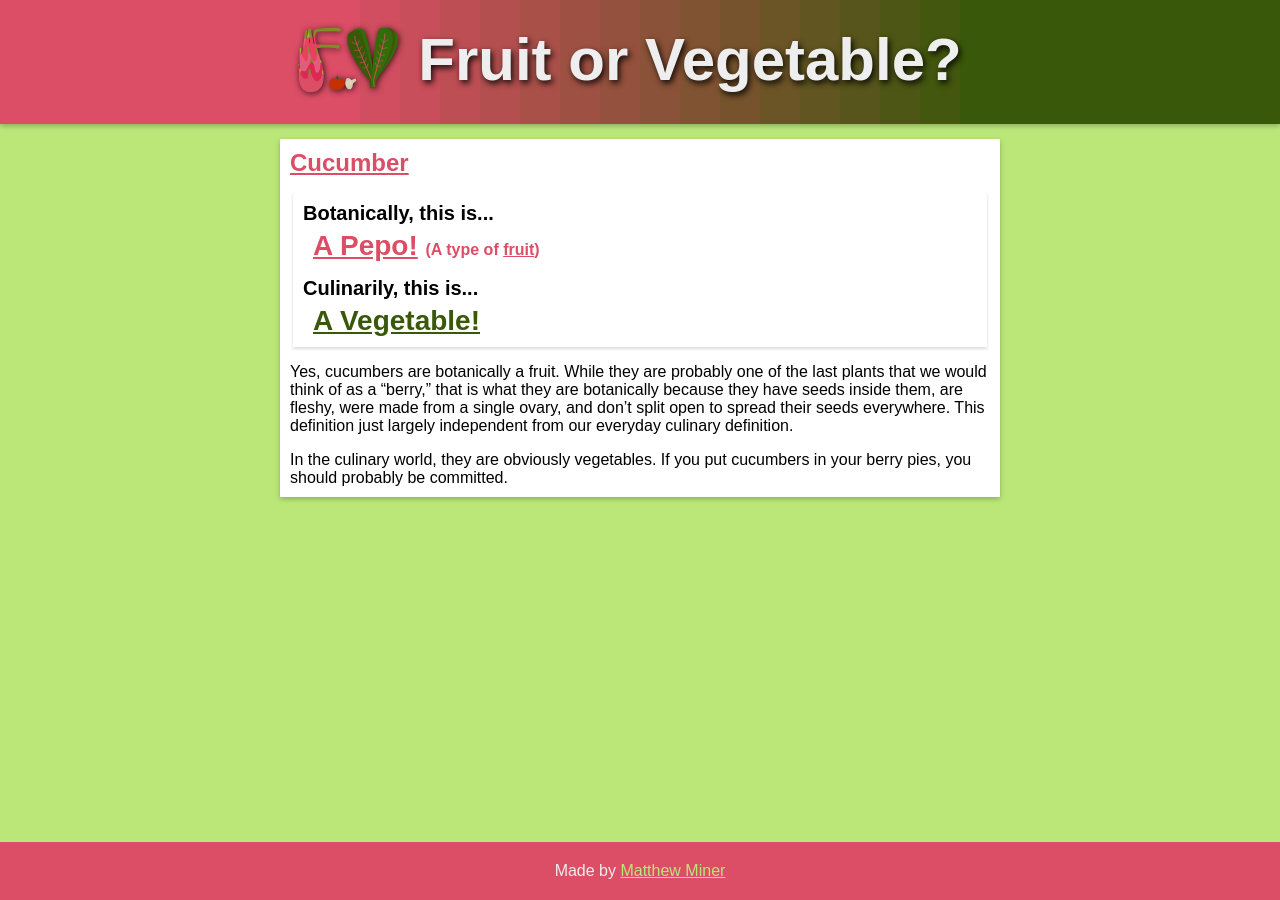
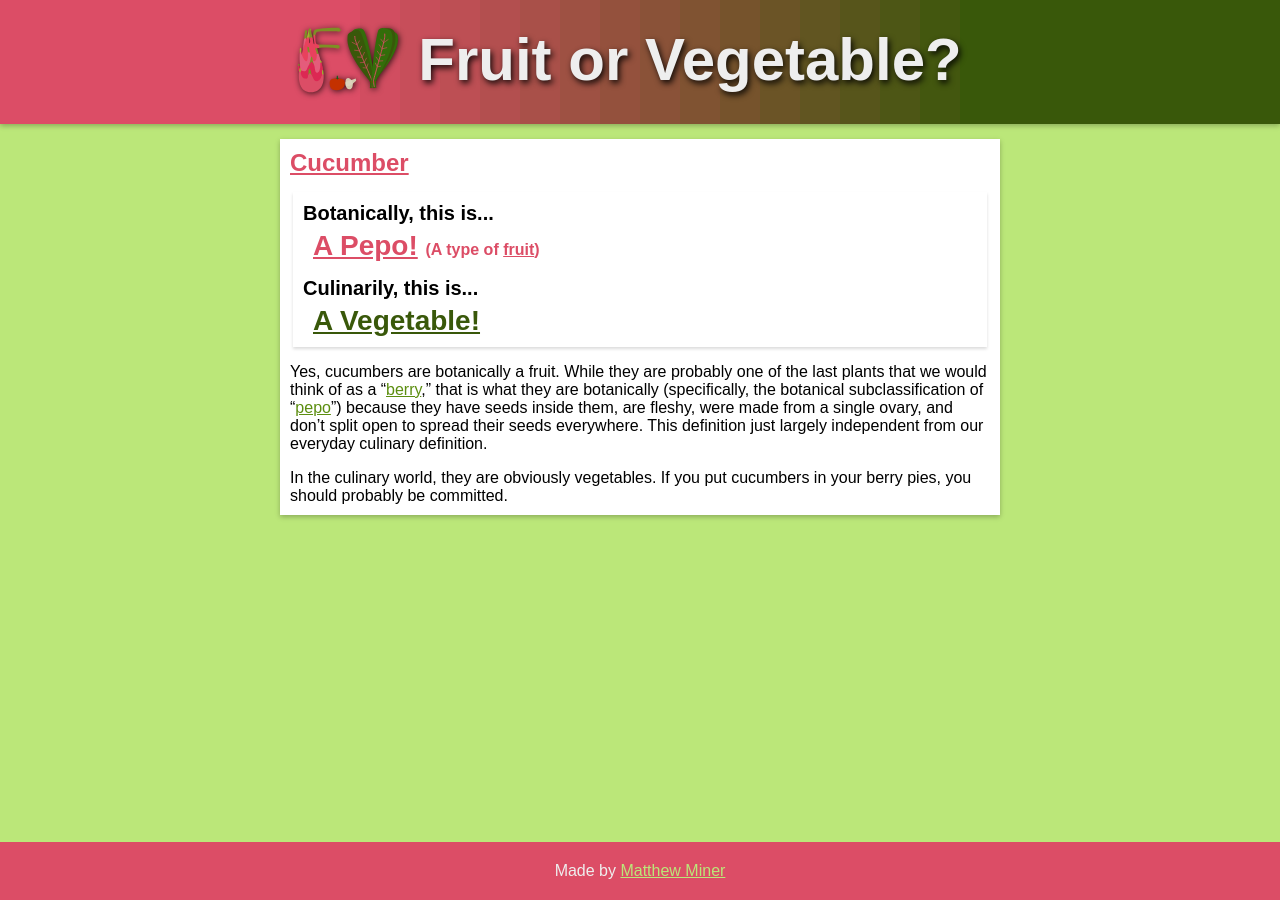
Before and after one commit to mminer237/fruitorvegetable, a Jekyll site: the page built from _items/cucumber.md, in a window 1280 px wide. Built offline with Jekyll 4.4.1, drawn with Linux system fonts in a browser that asks for light colours.

Commit message:
Added some more elaboration on pepos

```diff
--- a/_items/cucumber.md
+++ b/_items/cucumber.md
@@ -3,6 +3,6 @@ title: 'Cucumber'
 botanically: pepo
 culinarily: vegetable
 ---
-Yes, cucumbers are botanically a fruit. While they are probably one of the last plants that we would think of as a "berry," that is what they are botanically because they have seeds inside them, are fleshy, were made from a single ovary, and don't split open to spread their seeds everywhere. This definition just largely independent from our everyday culinary definition.
+Yes, cucumbers are botanically a fruit. While they are probably one of the last plants that we would think of as a "[berry]({% link _types/berry.html %})," that is what they are botanically (specifically, the botanical subclassification of "[pepo]({% link _types/pepo.html %})") because they have seeds inside them, are fleshy, were made from a single ovary, and don't split open to spread their seeds everywhere. This definition just largely independent from our everyday culinary definition.
 
 In the culinary world, they are obviously vegetables. If you put cucumbers in your berry pies, you should probably be committed.
--- a/_types/pepo.html
+++ b/_types/pepo.html
@@ -5,4 +5,4 @@ indefinite_title: A Pepo
 type: pepo
 parent_type: berry
 ---
-<p>Pepos are basically <a href="{% link _types/berry.html %}">botanical berries</a>, but with a hard rind and no divisions inside.</p>
+<p>Pepos are a botanical subclassification of <a href="{% link _types/berry.html %}">berries</a>. Basically, they're berries but with a hard rind and no divisions inside.</p>
```
